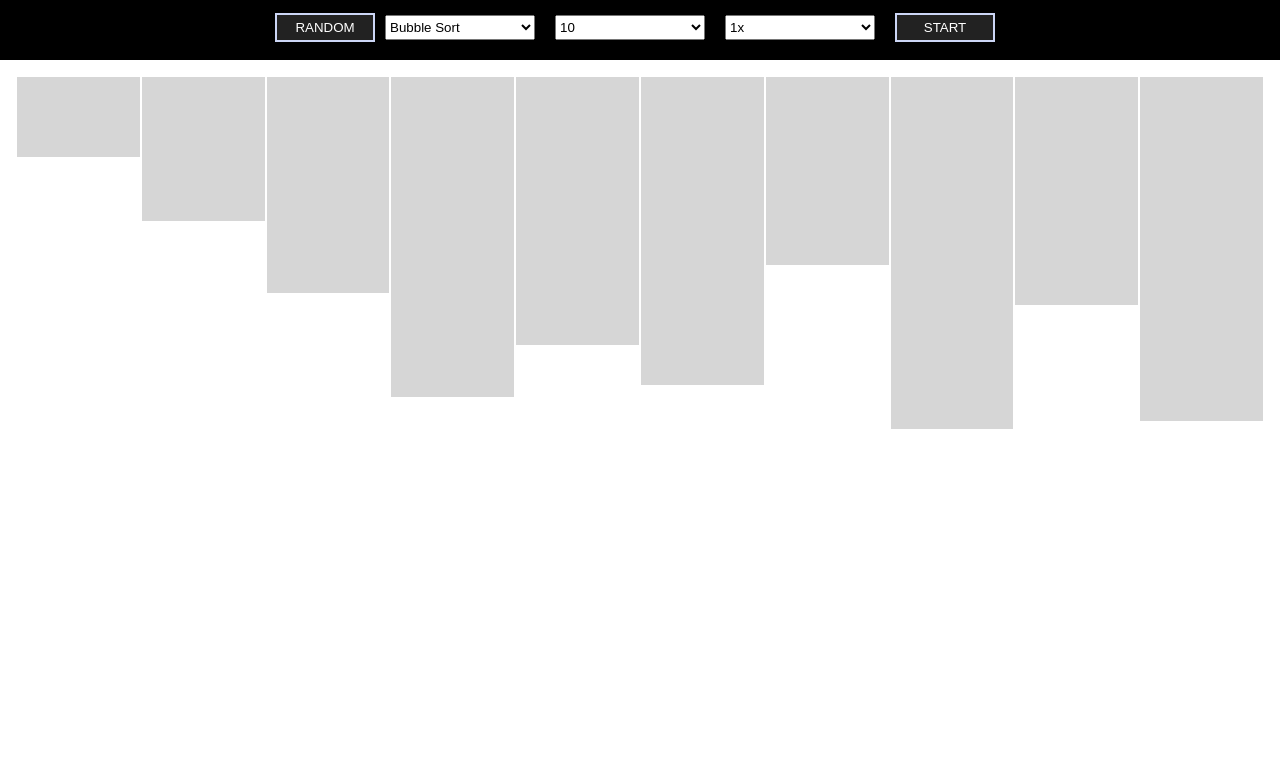
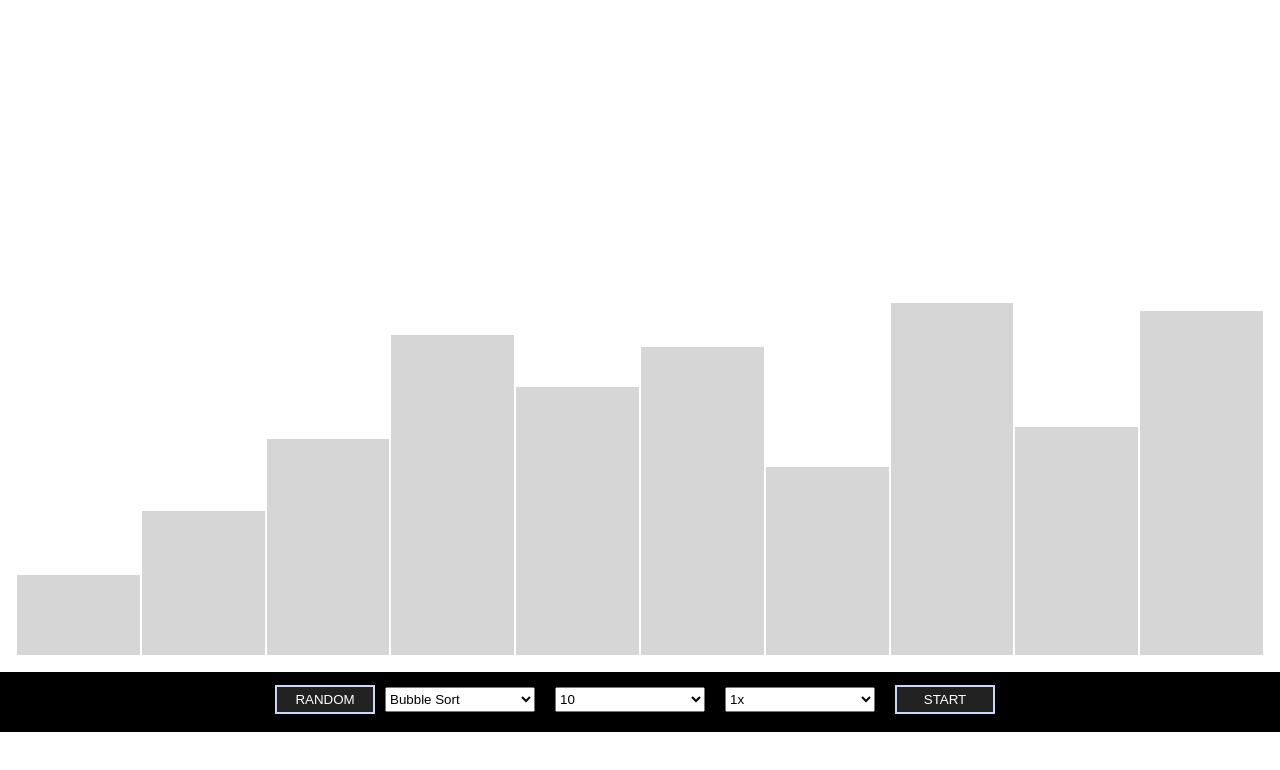
Before and after one commit to BenjacksonSE/sorting-visualizer, a React (Create React App) app: page / in a window 1280 px wide. Shown: the top 770 px of the page. Built offline with nearby package versions, Linux system fonts and the light colour scheme.

Commit message:
Added styling changes

```diff
--- a/src/App.css
+++ b/src/App.css
@@ -13,24 +13,13 @@ html, body {
   font-family: 'Fira Code', monospace;
   flex-direction: column;
 }
-footer {
-  bottom: 20px !important;
-  margin-top: auto;
-  text-align: center;
-  position: relative;
-}
-.link {
-  text-decoration: none;
-  font-weight: bold;
-  color: #FF5252;
-}
 
 /* FRAME STARTS */
 .array {
   padding: 1rem;
   display: flex;
   min-height: 80vh;
-  align-items: flex-start;
+  align-items: flex-end;
 }
 .cell {
   flex: 0.5;
@@ -38,19 +27,19 @@ footer {
   display: flex;
   resize: horizontal;
   position: relative;
-  align-items: flex-start;
+  align-items: flex-end;
   background-color: #D6D6D6;
-  transition: all .4s ease-in;
+  transition: all .1s ease-in;
 }
 .cell.done {
   background-color: #9CEC5B;
   border-color: #9CEC5B;
-  transition: all .4s ease-out;
+  /* transition: all .1s ease-out; */
 }
 .cell.current {
   border-color: #6184D8;
   background-color: #6184D8;
-  transition: all .4s ease-out;
+  /* transition: all .1s ease-out; */
 }
 /* FRAME ENDS */
 
--- a/src/components/Sorts.js
+++ b/src/components/Sorts.js
@@ -1,29 +1,28 @@
 import React from 'react';
 
 class Sorts extends React.Component {
+    getClassName = (classNum) => {
+        if(classNum === 0) return 'cell';
+        else if(classNum === 1) return 'cell current';
+        return 'cell done';
+    };
+
     render() {
         return (
             <div className="frame">
                 <div className="array">
-                    {this.props.array.map((element, index) => (
+                    {this.props.array.map((elem, index) => (
                         <div
-                            className = {this.getClass(element.classType)}
+                            className = {this.getClassName(elem.classType)}
                             key = {index}
-                            style = {{height : `${4*element.key}px`}}
-                            value = {element.key}>
+                            style = {{height : `${4*elem.key}px`}}
+                            value = {elem.key}>
                         </div>
                     ))}
                 </div>
             </div>
         );
     }
-
-    // using css classes to change color of elements
-    getClass = (value) => {
-        if(value === 0) return 'cell';
-        else if(value === 1) return 'cell current';
-        return 'cell done';
-    };
 }
 
 export default Sorts;
--- a/src/pages/Main.js
+++ b/src/pages/Main.js
@@ -192,17 +192,18 @@ class Main extends React.Component {
     //All that work to return this little thing
     render() {
         return (
-            <React.Fragment>
+            <>
+                <Sorts
+                    array = {this.state.array}
+                />
                 <Interface
                     start = {this.start}
                     responsive = {this.responsive}
                     newArray = {this.newArray}
                     onChange = {this.onChange}
                 />
-                <Sorts
-                    array = {this.state.array}
-                />
-            </React.Fragment>
+
+            </>
         );
     }
 }
```
